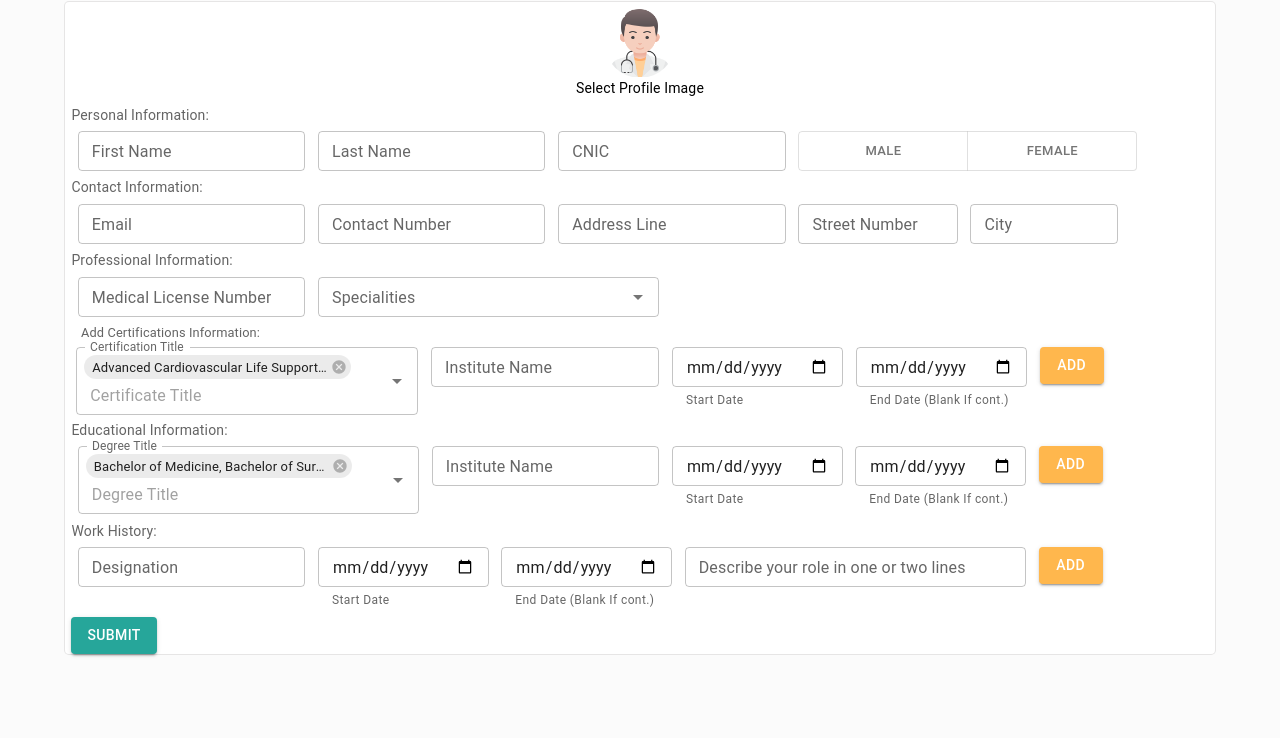
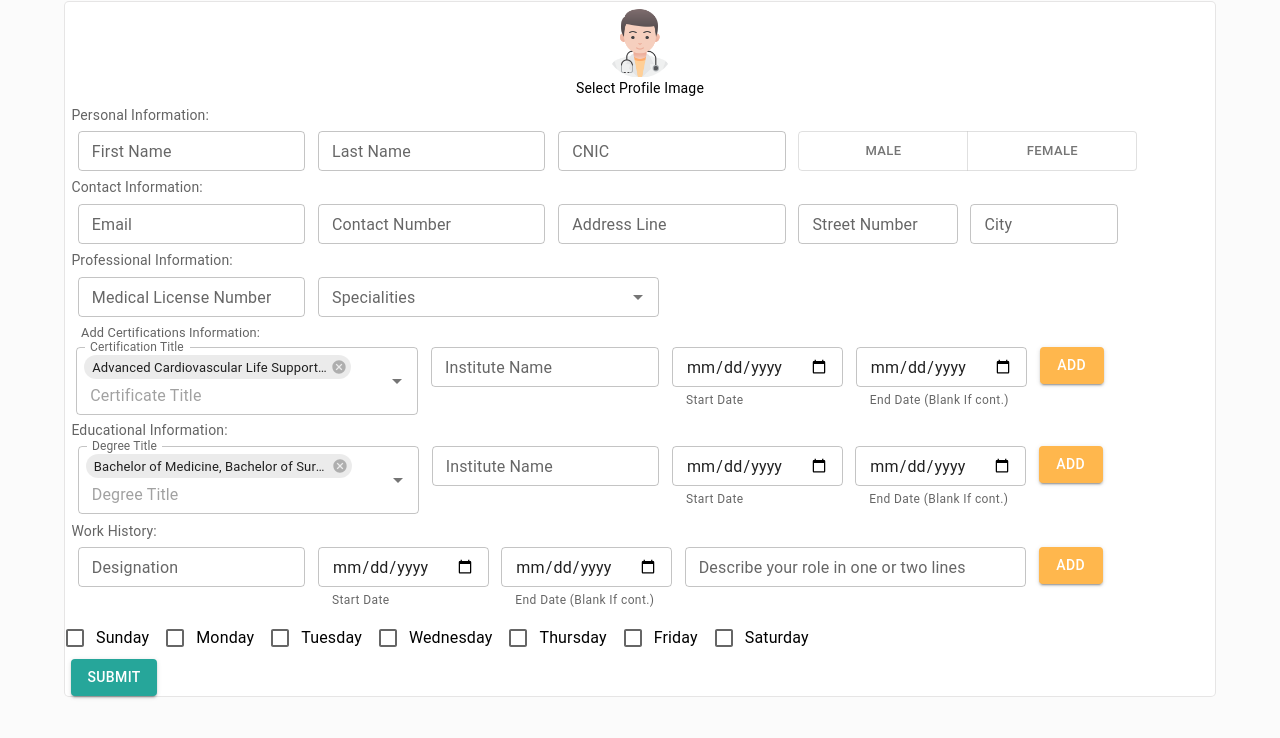
Before and after one commit to hamzay050/fyp-doctor-panel, a Next.js app: page /doctor-signup/doctor-form in a window 1280 px wide. Shown: the top 738 px of the page. Built offline with nearby package versions, Linux system fonts and the light colour scheme.

Commit message:
ADDED CHECKBOX FOR DOCTOR SLOTS

```diff
--- /dev/null
+++ b/component/Doctor/SignupForm/AddSchedule/index.js
@@ -0,0 +1,31 @@
+import { Box, Checkbox, FormControl, FormGroup, FormControlLabel } from "@mui/material";
+import { useState } from "react";
+
+export default function AddSchedule() {
+  const weekdays = ['Sunday', 'Monday', 'Tuesday', 'Wednesday', 'Thursday', 'Friday', 'Saturday'];
+
+
+
+  return (
+    <>
+      <Box>
+        {weekdays.map((value, index) => {
+          return (
+            <FormControl key={index}>
+              <FormGroup>
+                <FormControlLabel
+                  control={
+                    <Checkbox
+                      name={value}
+                    />
+                  }
+                  label={value}
+                />
+              </FormGroup>
+            </FormControl>
+          );
+        })}
+      </Box>
+    </>
+  );
+}
--- a/component/Doctor/SignupForm/index.js
+++ b/component/Doctor/SignupForm/index.js
@@ -9,6 +9,7 @@ import ProfessionalDetails from "./ProfessionalDetails";
 import EducationDetails from "./EducationDetails";
 import WorkHistory from "./WorkHistory";
 import { useState } from "react";
+import AddSchedule from "./AddSchedule";
 
 export default function SignupForm() {
   const [data, setData] = useState({
@@ -69,6 +70,7 @@ export default function SignupForm() {
           <ProfessionalDetails data={data} setData={setData}/>
           <EducationDetails/>
           <WorkHistory/>
+          <AddSchedule/>
           <Button variant="contained" onClick={showData} sx={{margin:{xs:'1rem 0.4rem' ,sm:'0.4rem',md:'0 0.4rem'}}}>Submit</Button>
         </Box>{" "}
       </Box>
```
